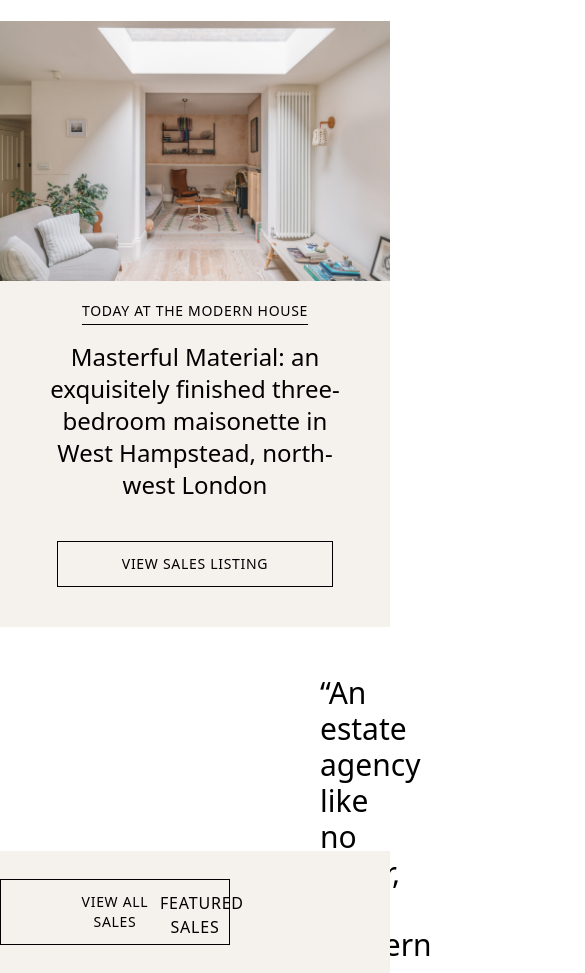
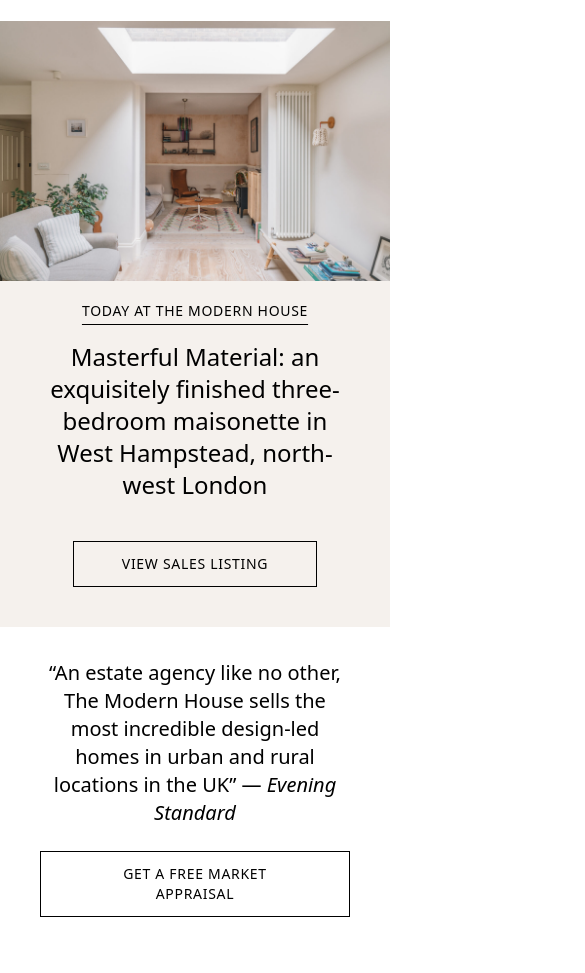
Before and after one commit to Monika-Choudhary/The-Modern-House, a website: page src/index.html in a window 390 px wide. Shown: the part 123-1096 px from the top of the page, 585 px wide, since content can reach past the window. Drawn offline with Linux system fonts and the light colour scheme.

Commit message:
feat: responsive design to 2nd section

```diff
--- a/src/index.html
+++ b/src/index.html
@@ -53,12 +53,12 @@
         </section>
 
         <!-- 2nd Section -->
-        <Section class="h-56 text-center py-12 px-80">
-            <p class="text-3xl">“An estate agency like no other, The Modern House sells the most incredible design-led
+        <Section class="h-auto text-center py-8 px-10 lg:py-12 lg:px-80">
+            <p class="text-xl lg:text-4xl">“An estate agency like no other, The Modern House sells the most incredible design-led
                 homes in urban and
                 rural locations in the UK” — <span class="italic">Evening Standard</span></p>
 
-            <a href="#"> <button class="button my-6  hover:bg-black hover:text-white duration-500"> Get a free market
+            <a href="#"> <button class="button my-6  hover:bg-black hover:text-white duration-500 "> Get a free market
                     Appraisal</button></a>
         </Section>
 
--- a/src/input.css
+++ b/src/input.css
@@ -10,8 +10,8 @@
     letter-spacing: 0.05em;
     padding-top: 0.75rem /* 12px */;
     padding-bottom: 0.75rem /* 12px */;
-    padding-left: 4rem /* 64px */;
-    padding-right: 4rem /* 64px */;
+    padding-left: 3rem /* 64px */;
+    padding-right: 3rem /* 64px */;
 
 }
 /* banner für images in section 3 */
```
Also changed, not shown: src/output.css.
